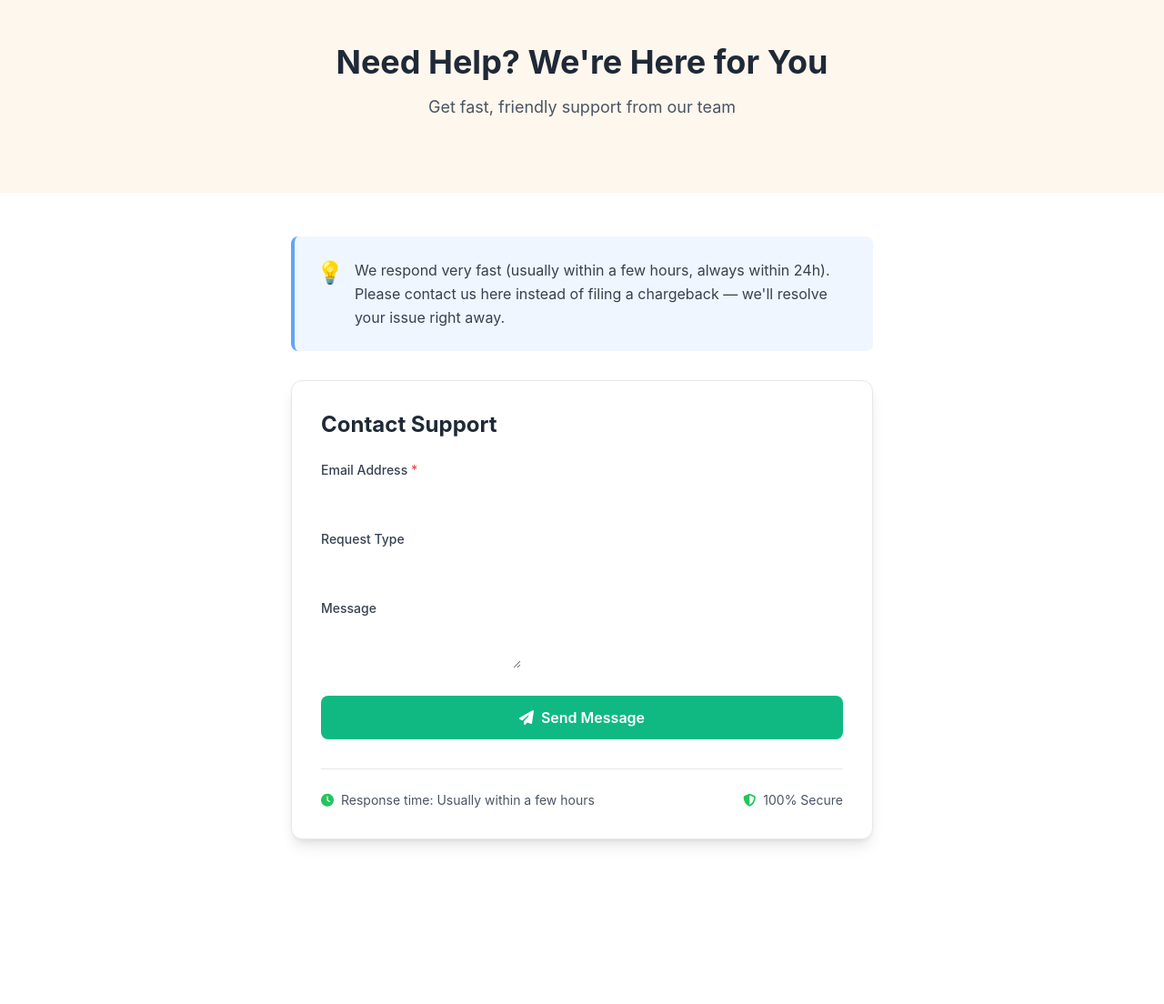
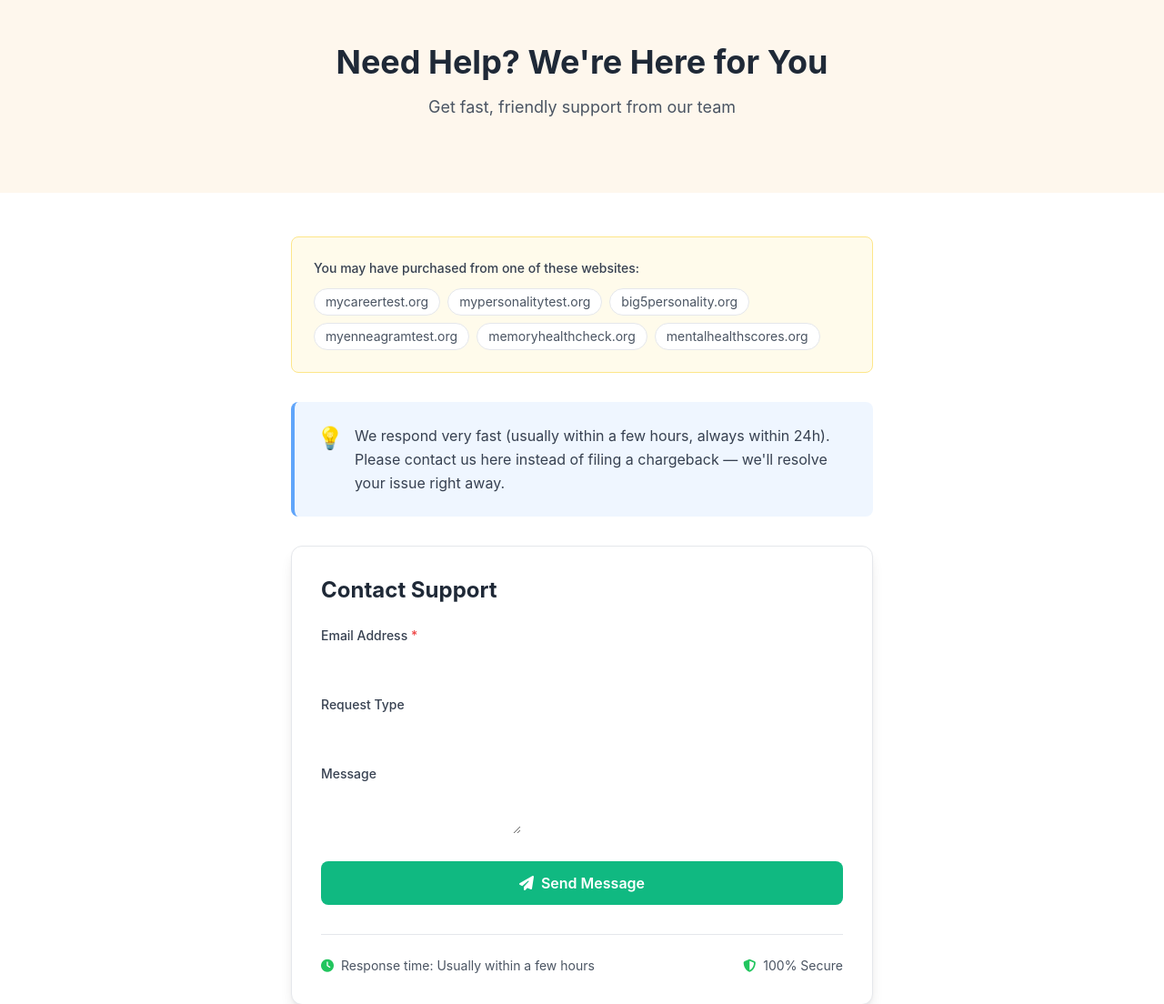
Before and after one commit to Marijus/personality-support, a Django app: template support/templates/support.html in a window 1280 px wide. Shown: the top 1104 px of the page at 91% size. Before the commit the page ends 930 px from the top, so only its background shows below. Run offline with Django 5.2, Linux system fonts and the light colour scheme; the template is opened without the code that fills it, so the values that code supplies are empty, except form fields; tables that the repository leaves empty hold one stand-in row (values such as "Sample post"); form fields are guessed from the names that the template uses; some libraries are stand-ins or nearby versions.

Commit message:
Add domain list so customers recognize where they purchased from

```diff
--- a/support/templates/support.html
+++ b/support/templates/support.html
@@ -54,6 +54,18 @@
             </div>
             {% endfor %}
             {% endif %}
+
+            <div class="bg-amber-50 border border-amber-200 rounded-lg p-6 mb-8">
+                <p class="text-sm font-medium text-gray-700 mb-3">You may have purchased from one of these websites:</p>
+                <div class="flex flex-wrap gap-2">
+                    <span class="inline-block bg-white border border-gray-200 rounded-full px-3 py-1 text-sm text-gray-600">mycareertest.org</span>
+                    <span class="inline-block bg-white border border-gray-200 rounded-full px-3 py-1 text-sm text-gray-600">mypersonalitytest.org</span>
+                    <span class="inline-block bg-white border border-gray-200 rounded-full px-3 py-1 text-sm text-gray-600">big5personality.org</span>
+                    <span class="inline-block bg-white border border-gray-200 rounded-full px-3 py-1 text-sm text-gray-600">myenneagramtest.org</span>
+                    <span class="inline-block bg-white border border-gray-200 rounded-full px-3 py-1 text-sm text-gray-600">memoryhealthcheck.org</span>
+                    <span class="inline-block bg-white border border-gray-200 rounded-full px-3 py-1 text-sm text-gray-600">mentalhealthscores.org</span>
+                </div>
+            </div>
 
             <div class="bg-blue-50 border-l-4 border-blue-400 p-6 rounded-lg mb-8">
                 <div class="flex items-start space-x-3">
```
